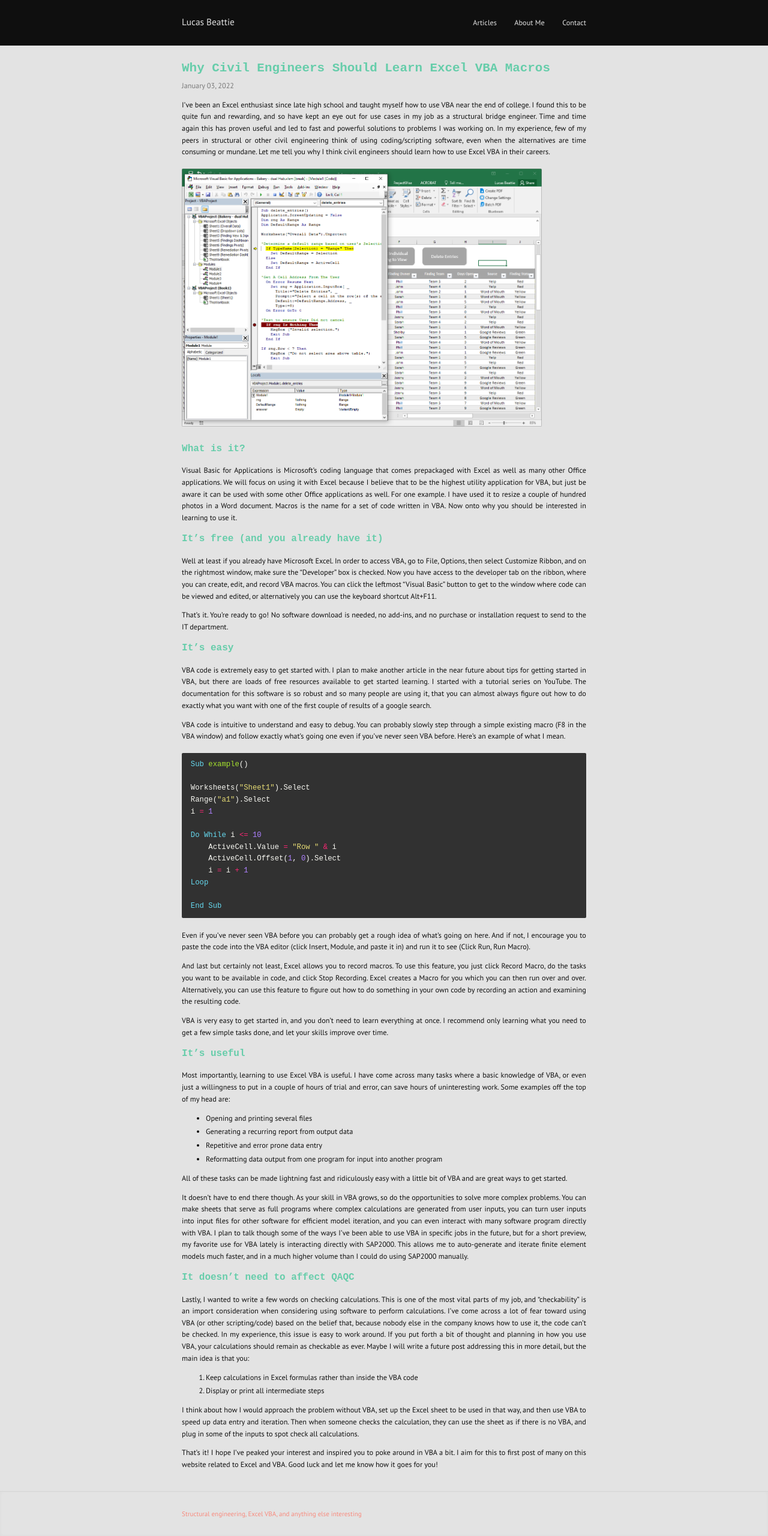
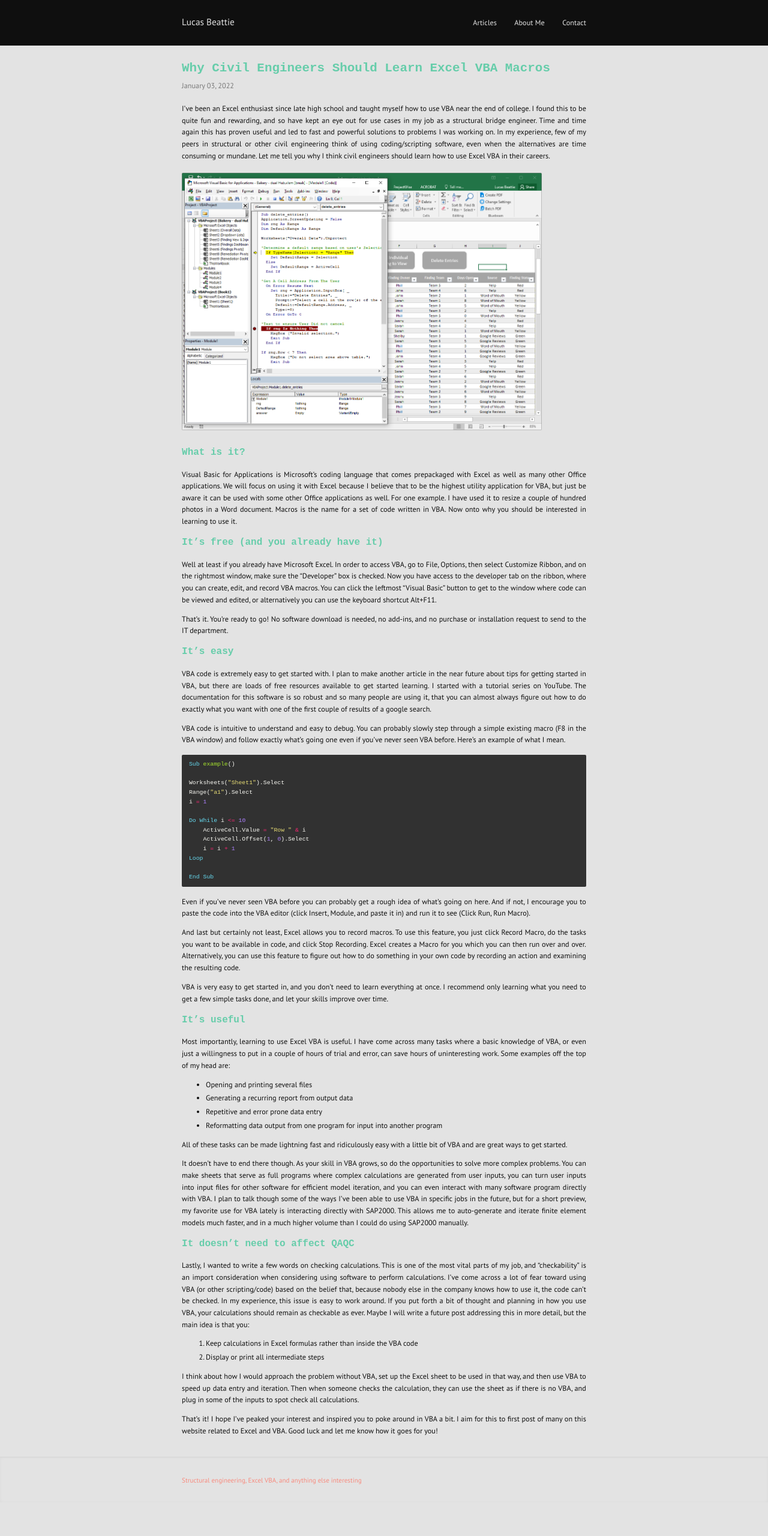
Before and after one commit to labeattie/lucasbeattiedotcom, a Jekyll site: the page built from _posts/2022-01-03-why-civil-engineers-vba.md, in a window 1280 px wide. Shown: the whole page at 60% size. Built offline with Jekyll 4.4.1, drawn with Linux system fonts in a browser that asks for light colours; after the commit the page ends 2504 px from its top, so only the background shows below that.

```diff
--- a/_sass/basic.sass
+++ b/_sass/basic.sass
@@ -87,13 +87,13 @@
 pre
   background: reduce(12)
   border-radius: 2px
-  font-size: 1.0em
+  font-size: .8em
   margin: 1.5em 0
   padding: .8em 1.2em
   overflow-x: auto
 
 \:not(pre) > code
-  font-size: 1.0em
+  font-size: .9em
   background: reduce(15)
   opacity: .7
   border-radius: 2px
--- a/_sass/layout.sass
+++ b/_sass/layout.sass
@@ -12,10 +12,10 @@
   justify-content: space-between
 
 body > header, body > article, body > footer
-  padding: 1.0em
+  padding: 1.5em
 
 article header
-  margin-bottom: 1.0em
+  margin-bottom: 1.5em
 
 article header h1
   font-size: 1.7em
```
